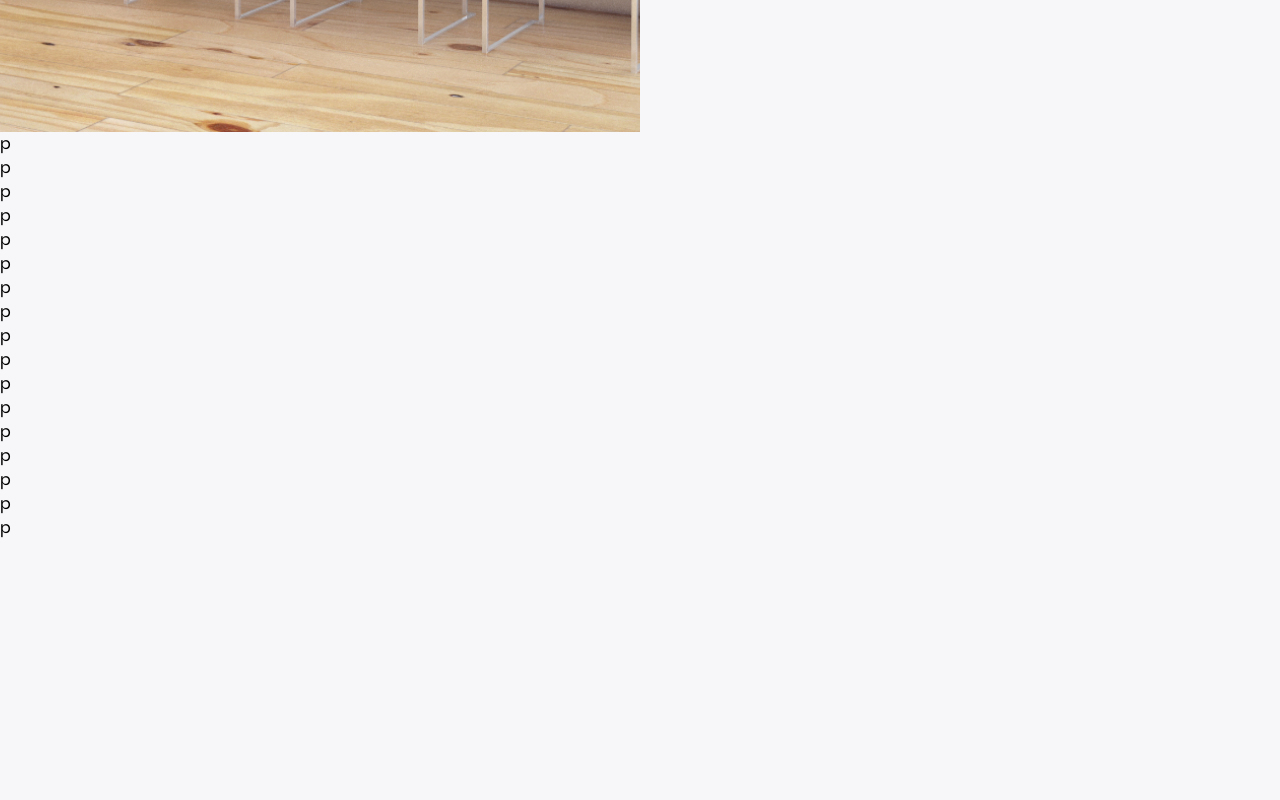
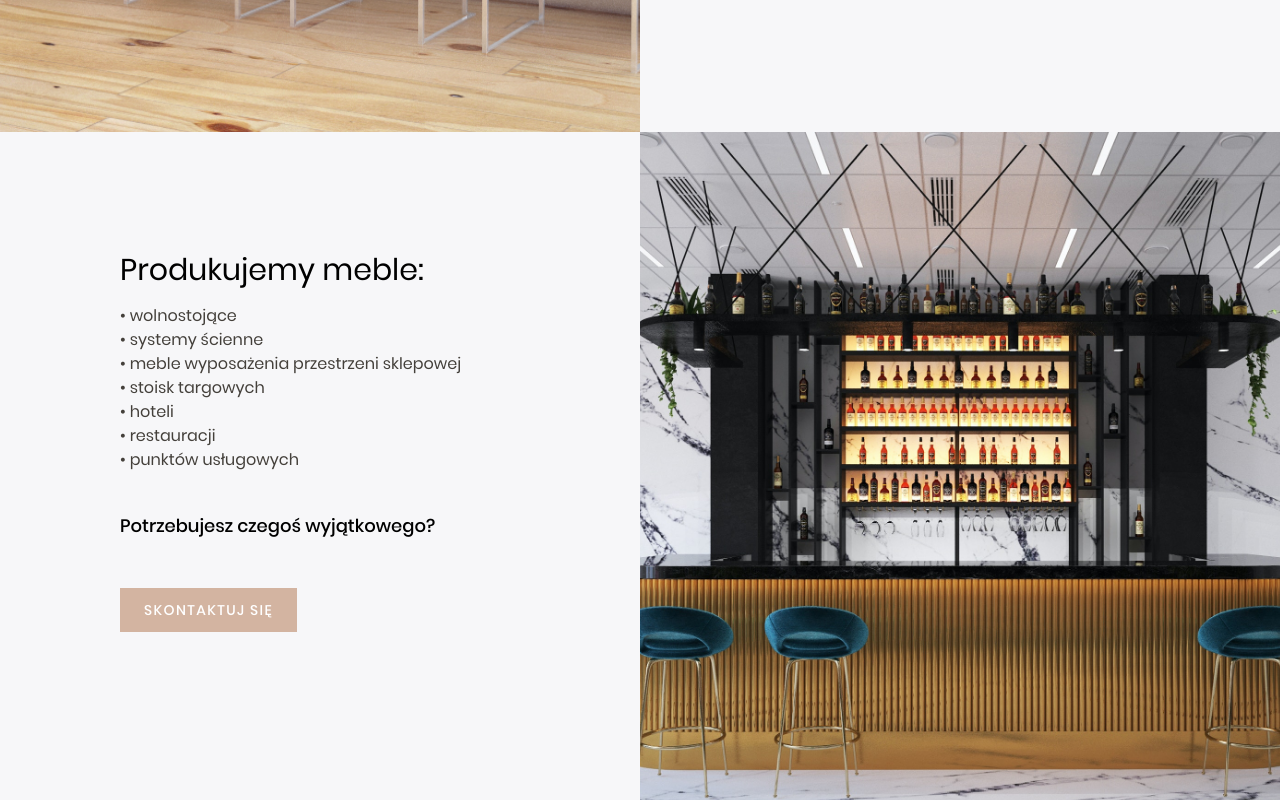
Before and after one commit to ZipMan2/artcor-website, a Next.js app: page / in a window 1280 px wide. Shown: the part 1360-2160 px from the top of the page. Before the commit the page ends 1900 px from the top, so only its background shows below. Built offline with nearby package versions, Linux system fonts and the light colour scheme.

Commit message:
feat: add Product section

```diff
--- a/src/app/page.tsx
+++ b/src/app/page.tsx
@@ -1,5 +1,6 @@
 import Features from '@/components/sections/Features'
 import Hero from '@/components/sections/Hero'
+import Products from '@/components/sections/Products'
 
 export default function Home() {
   return (
@@ -9,6 +10,9 @@ export default function Home() {
 
       {/* Features Section */}
       <Features />
+
+      {/* Products Section */}
+      <Products />
 
 p <br />
 p <br />
--- a/src/components/sections/Features.tsx
+++ b/src/components/sections/Features.tsx
@@ -3,7 +3,7 @@ import Image from 'next/image'
 export default function Features() {
   return (
     <section className="w-full">
-      <div className="max-w-9xl mx-auto grid grid-cols-1 md:grid-cols-2">
+      <div className="w-full max-w-[1700px] mx-auto grid grid-cols-1 md:grid-cols-2">
         {/* RIGHT */}
         <div className="flex flex-col justify-center px-6 py-10 md:order-2 md:justify-start md:py-24 md:pl-13 md:px-22">
           <h2 className="mb-5 text-2xl sm:text-3xl md:text-3xl">
--- /dev/null
+++ b/src/components/sections/Products.tsx
@@ -0,0 +1,47 @@
+import Image from 'next/image'
+
+export default function Products() {
+  return (
+    <section className="w-full">
+      <div className="mx-auto grid w-full max-w-[1700px] grid-cols-1 md:grid-cols-2">
+        {/* LEFT (TEXT) */}
+        <div className="flex flex-col justify-center px-6 py-10 md:justify-start md:px-22 md:py-30 md:pl-30">
+          <h2 className="mb-4 text-2xl sm:text-3xl">
+            Produkujemy meble:
+          </h2>
+
+          <ul className="mb-10 space-y-0 text-sm text-stone-700 sm:text-base">
+            <li>• wolnostojące</li>
+            <li>• systemy ścienne</li>
+            <li>• meble wyposażenia przestrzeni sklepowej</li>
+            <li>• stoisk targowych</li>
+            <li>• hoteli</li>
+            <li>• restauracji</li>
+            <li>• punktów usługowych</li>
+          </ul>
+
+          <h4 className="mb-12 text-base font-medium sm:text-lg">
+            Potrzebujesz czegoś wyjątkowego?
+          </h4>
+
+          <a
+            href="/kontakt"
+            className="bg-brand-beige w-fit px-6 py-3 text-sm font-medium tracking-widest text-white uppercase transition hover:opacity-90"
+          >
+            Skontaktuj się
+          </a>
+        </div>
+
+        {/* RIGHT */}
+        <div className="relative min-h-[320px] md:min-h-[780px]">
+          <Image
+            src="/products-bg.jpg"
+            alt="Produkcja mebli"
+            fill
+            className="object-cover"
+          />
+        </div>
+      </div>
+    </section>
+  )
+}
```
